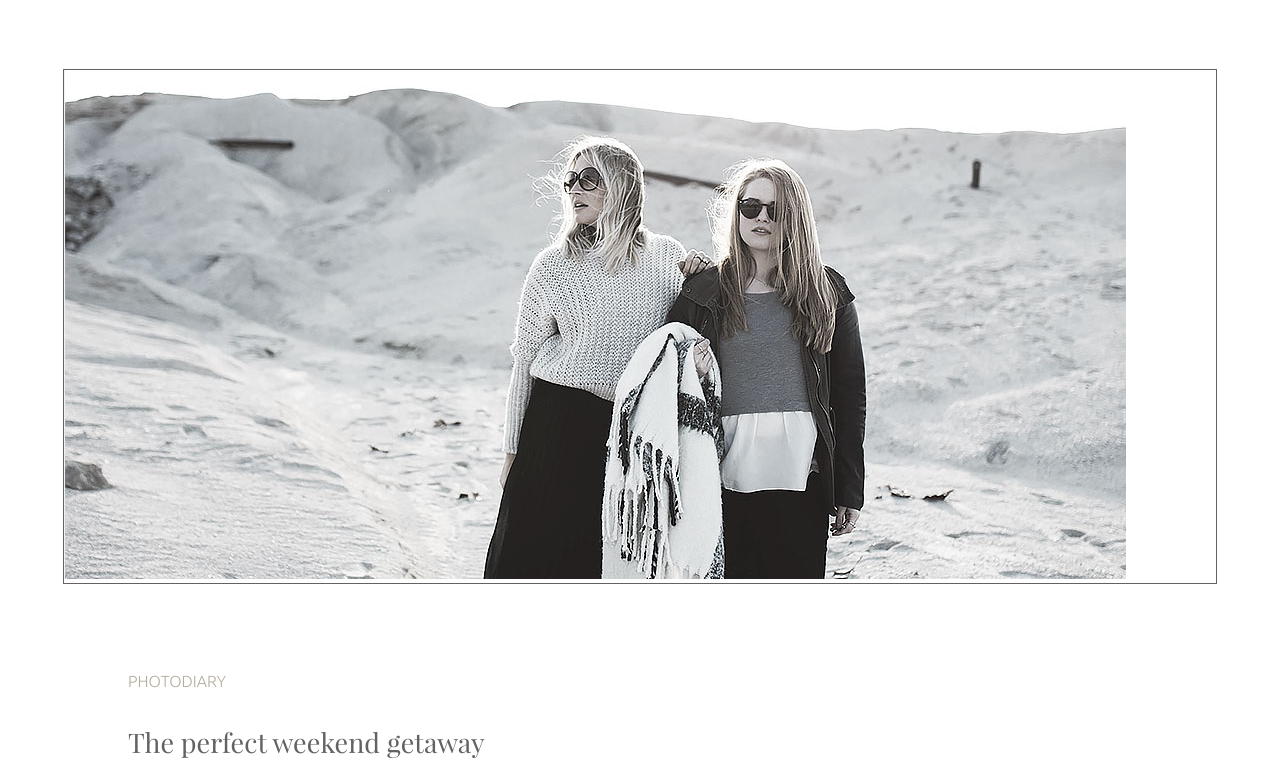
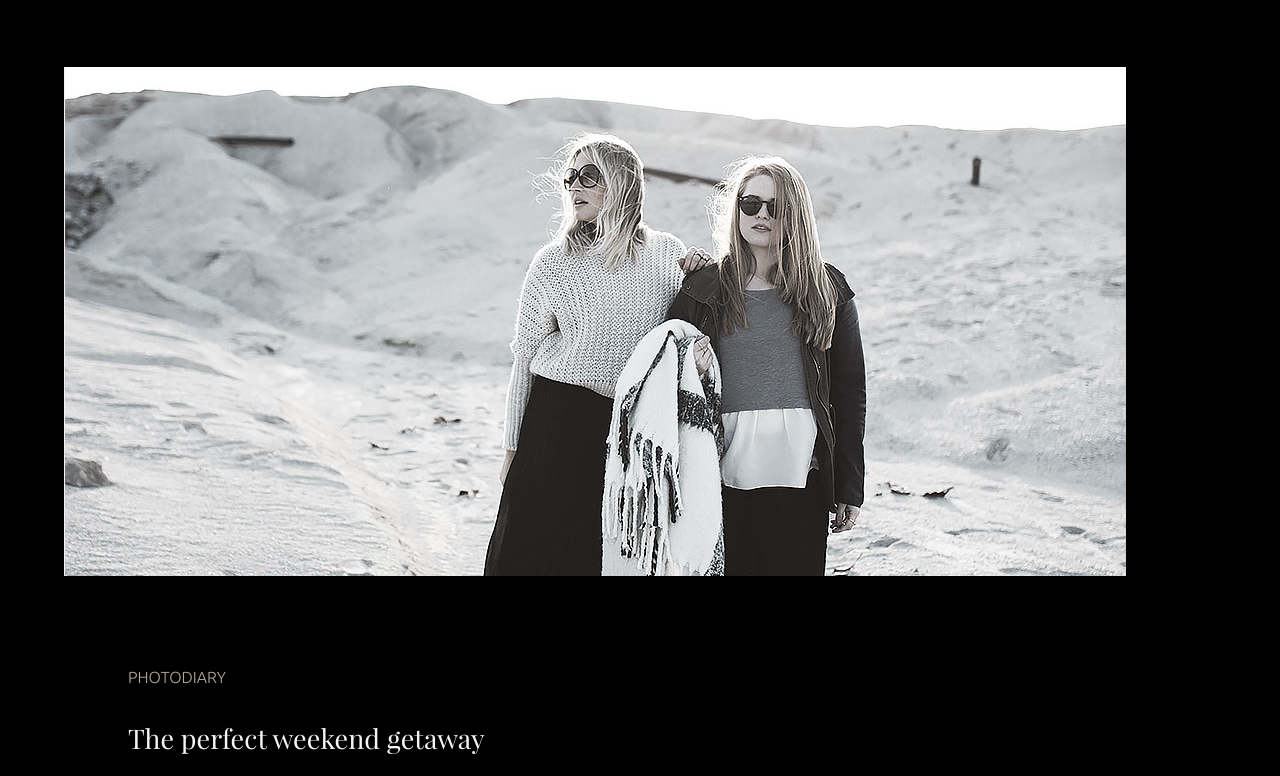
Before and after one commit to saydilmorsalin/minimo, a plain HTML site: page index.html in a window 1280 px wide. Shown: the part 76-852 px from the top of the page. Drawn offline with Linux system fonts and the light colour scheme.

Commit message:
Update style.css

```diff
--- a/css/style.css
+++ b/css/style.css
@@ -5,12 +5,13 @@
 }
 /* <!-- fonts end --> */
 body{
+    background-color:black;
     margin: 0;
     padding: 0;
     font-family:PlayfairDisplay-Regular;
     font-size: 16px;
     font-weight: 400;
-    color: #626262;
+    color: whitesmoke;
 }
 /* header start */
 header{
@@ -20,7 +21,6 @@ header{
 .container{
     margin: 0 auto;
     width: 90%;
-    border: 1px solid;
     overflow: hidden;
 }
 .container_2{
```
